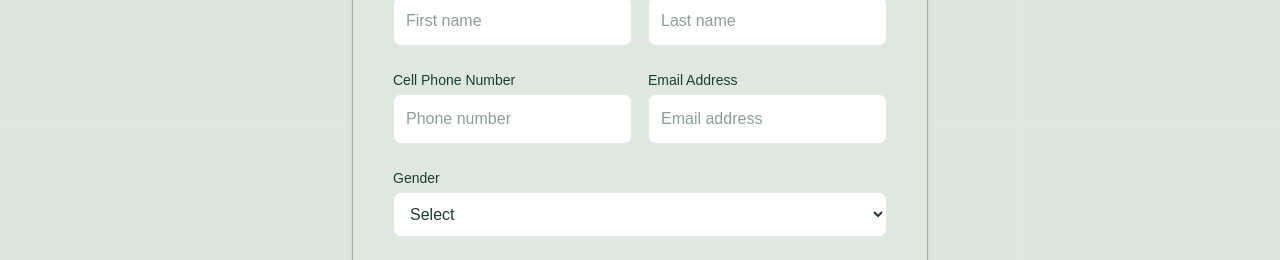
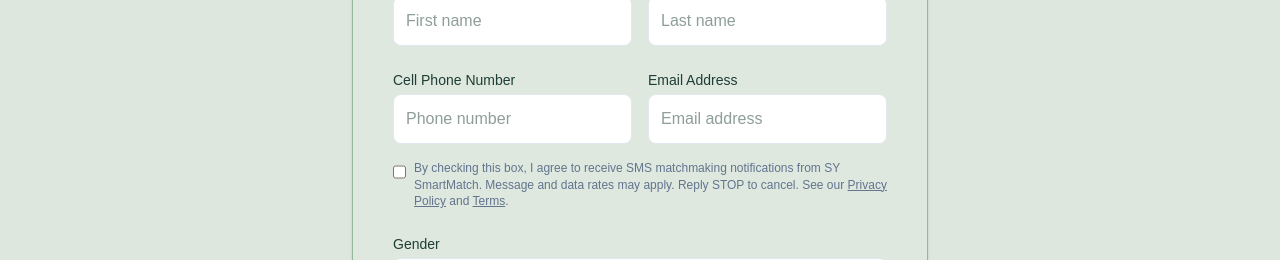
Before and after one commit to Tikvah-Together/events, a React (Vite) app: page /register in a window 1280 px wide. Shown: the part 386-646 px from the top of the page. Built offline with nearby package versions, Linux system fonts and the light colour scheme; no server answers; the database is empty.

Commit message:
update privacy policy and registration form validation

```diff
--- a/public/privacy.html
+++ b/public/privacy.html
@@ -19,7 +19,7 @@ We use the information we collect in various ways, including to provide, operate
 <br><br>
 3. Sharing Your Information
 <br>
-We may employ third-party companies and individuals to facilitate our Service or to provide the Service on our behalf. Because our service operates via SMS, your data is routed through third-party telecommunications infrastructure (such as Telnyx) to securely transmit messages to your device. These third parties have access to your Personal Information strictly to perform tasks assigned to them on our behalf, and they are obligated not to disclose or use the information for any other purpose.
+We may employ third-party companies and individuals to facilitate our Service or to provide the Service on our behalf. Because our service operates via SMS, your data is routed through third-party telecommunications infrastructure (such as Telnyx) to securely transmit messages to your device. These third parties have access to your Personal Information strictly to perform tasks assigned to them on our behalf, and they are obligated not to disclose or use the information for any other purpose. Mobile information will not be shared, sold, or conveyed to third parties or affiliates for marketing or promotional purposes.
 <br><br>
 4. Data Security
 <br>
--- a/src/RegistrationForm.jsx
+++ b/src/RegistrationForm.jsx
@@ -306,7 +306,8 @@ export default function RegistrationForm() {
             </div>
           </div>
 
-          {/* Phone and email */}
+          {/* Phone, Email, and SMS Opt-in */}
+          <div className="flex flex-col gap-3">
             <div className="flex gap-4">
               <div className="flex-1">
                 <label className="block text-sm font-medium mb-1">
@@ -335,6 +336,22 @@ export default function RegistrationForm() {
                     setFormData({ ...formData, email: e.target.value })
                   }
                 />
+              </div>
+            </div>
+
+            {/* 10DLC Compliance Checkbox */}
+            <div className="flex items-start gap-2 mt-1">
+              <input
+                type="checkbox"
+                id="smsOptIn"
+                className="mt-1 w-4 h-4 accent-[#95B699] cursor-pointer"
+                onChange={(e) =>
+                  setFormData({ ...formData, smsOptIn: e.target.checked })
+                }
+              />
+              <label htmlFor="smsOptIn" className="text-xs text-slate-500 leading-snug cursor-pointer">
+                By checking this box, I agree to receive SMS matchmaking notifications from SY SmartMatch. Message and data rates may apply. Reply STOP to cancel. See our <a href="/privacy.html" target="_blank" rel="noreferrer" className="underline hover:text-[#95B699]">Privacy Policy</a> and <a href="/terms.html" target="_blank" rel="noreferrer" className="underline hover:text-[#95B699]">Terms</a>.
+              </label>
             </div>
           </div>
 
```
Lines whose indentation alone changed are shown as unchanged.
